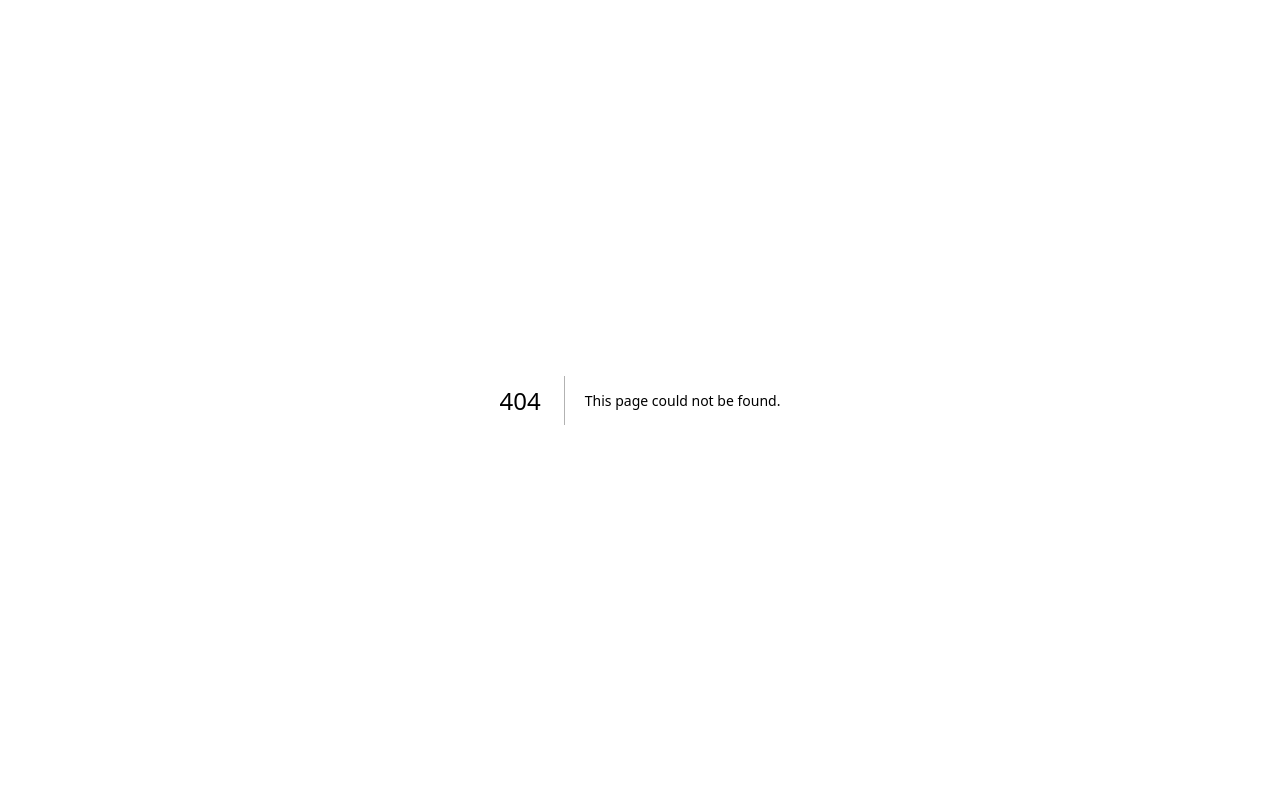
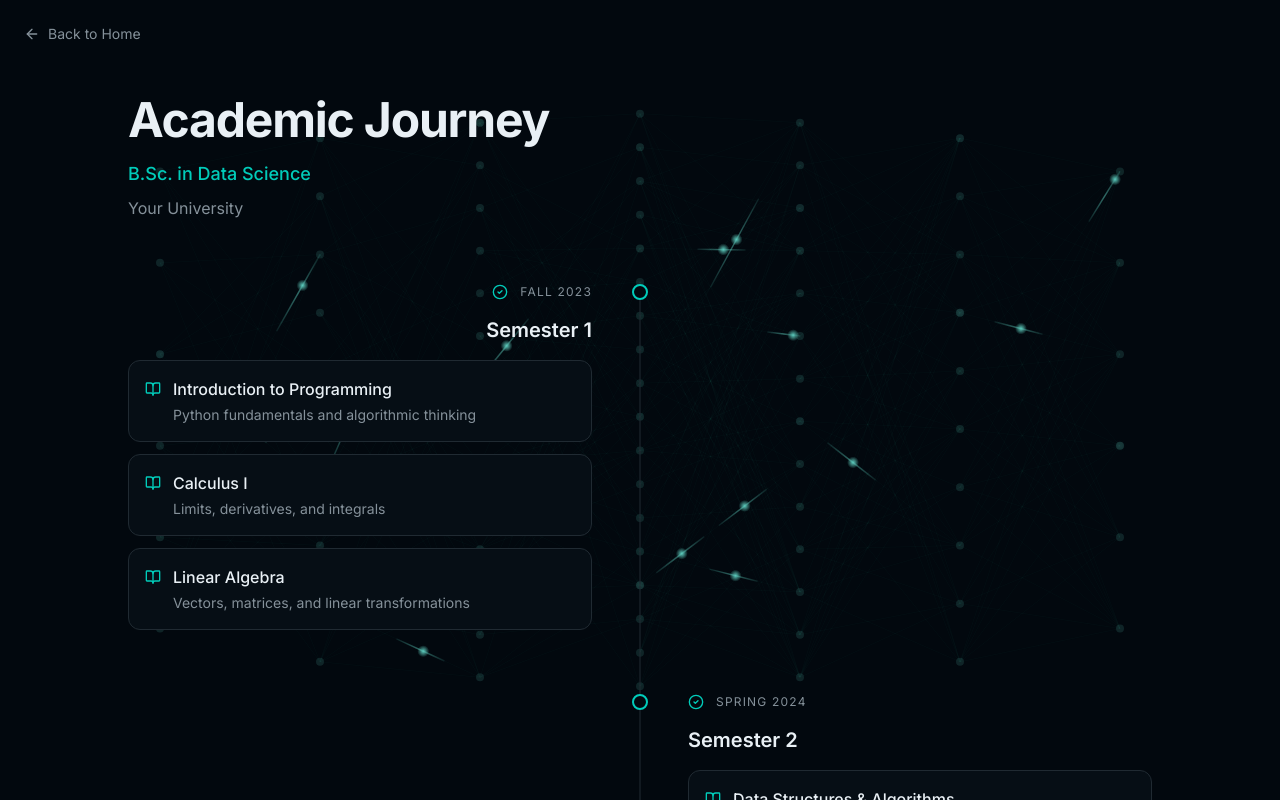
Before and after one commit to jonasjus/portfolio-website, a Next.js app: page /studies in a window 1280 px wide. Before the commit this address had no page. Shown: the top 800 px of the page. Built offline with nearby package versions, Linux system fonts and the light colour scheme.

Commit message:
feat: add studies timeline page and component
Create '/studies' page with timeline layout and customization options

Co-authored-by: Jonas Justesen <142909902+jonasjus@users.noreply.github.com>

```diff
--- /dev/null
+++ b/app/studies/page.tsx
@@ -0,0 +1,90 @@
+import { StudiesTimeline } from "@/components/studies-timeline"
+import { ParticleField } from "@/components/particle-field"
+import Link from "next/link"
+import { ArrowLeft } from "lucide-react"
+
+// Configure your semesters and courses here
+const SEMESTERS = [
+  {
+    number: 1,
+    period: "Fall 2023",
+    courses: [
+      { name: "Introduction to Programming", description: "Python fundamentals and algorithmic thinking" },
+      { name: "Calculus I", description: "Limits, derivatives, and integrals" },
+      { name: "Linear Algebra", description: "Vectors, matrices, and linear transformations" },
+    ],
+  },
+  {
+    number: 2,
+    period: "Spring 2024",
+    courses: [
+      { name: "Data Structures & Algorithms", description: "Arrays, trees, graphs, and complexity analysis" },
+      { name: "Calculus II", description: "Multivariable calculus and series" },
+      { name: "Probability & Statistics", description: "Probability theory and statistical inference" },
+    ],
+  },
+  {
+    number: 3,
+    period: "Fall 2024",
+    courses: [
+      { name: "Database Systems", description: "SQL, relational models, and query optimization" },
+      { name: "Machine Learning Fundamentals", description: "Supervised and unsupervised learning" },
+      { name: "Discrete Mathematics", description: "Logic, combinatorics, and graph theory" },
+    ],
+  },
+  {
+    number: 4,
+    period: "Spring 2025",
+    courses: [
+      { name: "Deep Learning", description: "Neural networks, CNNs, and RNNs" },
+      { name: "Statistical Modeling", description: "Regression, GLMs, and Bayesian methods" },
+      { name: "Data Visualization", description: "Principles and tools for visual analytics" },
+    ],
+  },
+  {
+    number: 5,
+    period: "Fall 2025",
+    courses: [
+      { name: "Natural Language Processing", description: "Text processing, embeddings, and transformers" },
+      { name: "Big Data Technologies", description: "Distributed computing with Spark and Hadoop" },
+      { name: "Ethics in AI", description: "Fairness, accountability, and transparency" },
+    ],
+  },
+  {
+    number: 6,
+    period: "Spring 2026",
+    isCurrent: true,
+    courses: [
+      { name: "Capstone Project", description: "End-to-end ML project with industry partner" },
+      { name: "Advanced Topics in ML", description: "Reinforcement learning and generative models" },
+      { name: "Research Methods", description: "Scientific writing and reproducibility" },
+    ],
+  },
+]
+
+export default function StudiesPage() {
+  return (
+    <main className="relative min-h-screen bg-background">
+      <ParticleField />
+
+      <div className="relative z-10">
+        {/* Back navigation */}
+        <div className="fixed top-6 left-6 z-20">
+          <Link
+            href="/"
+            className="group flex items-center gap-2 text-sm text-muted-foreground hover:text-foreground transition-colors duration-300"
+          >
+            <ArrowLeft className="w-4 h-4 group-hover:-translate-x-1 transition-transform duration-300" />
+            Back to Home
+          </Link>
+        </div>
+
+        <StudiesTimeline
+          semesters={SEMESTERS}
+          degree="B.Sc. in Data Science"
+          university="Your University"
+        />
+      </div>
+    </main>
+  )
+}
--- a/components/hero.tsx
+++ b/components/hero.tsx
@@ -55,6 +55,7 @@ export function Hero() {
             >
               {[
                 { label: "ABOUT", href: "#about" },
+                { label: "STUDIES", href: "/studies" },
                 { label: "EXPERIENCE", href: "#experience" },
                 { label: "PROJECTS", href: "#projects" },
               ].map((item, i) => (
--- /dev/null
+++ b/components/studies-timeline.tsx
@@ -0,0 +1,149 @@
+"use client"
+
+import { motion } from "framer-motion"
+import { BookOpen, Clock, CheckCircle2 } from "lucide-react"
+
+interface Course {
+  name: string
+  description?: string
+}
+
+interface Semester {
+  number: number
+  period: string // e.g., "Fall 2023"
+  courses: Course[]
+  isCurrent?: boolean
+}
+
+interface StudiesTimelineProps {
+  semesters: Semester[]
+  degree?: string
+  university?: string
+}
+
+export function StudiesTimeline({
+  semesters,
+  degree = "Bachelor of Science",
+  university = "University Name"
+}: StudiesTimelineProps) {
+  return (
+    <section className="py-24 px-6">
+      <div className="max-w-5xl mx-auto">
+        {/* Header */}
+        <motion.div
+          initial={{ opacity: 0, y: 20 }}
+          animate={{ opacity: 1, y: 0 }}
+          transition={{ duration: 0.6 }}
+          className="mb-16"
+        >
+          <h1 className="text-4xl md:text-5xl font-bold tracking-tight mb-4">
+            Academic Journey
+          </h1>
+          <p className="text-primary font-medium text-lg mb-2">{degree}</p>
+          <p className="text-muted-foreground">{university}</p>
+        </motion.div>
+
+        {/* Timeline */}
+        <div className="relative">
+          {/* Vertical line */}
+          <div className="absolute left-0 md:left-1/2 top-0 bottom-0 w-px bg-border md:-translate-x-1/2" />
+
+          {semesters.map((semester, semesterIndex) => (
+            <motion.div
+              key={semester.number}
+              initial={{ opacity: 0, y: 30 }}
+              animate={{ opacity: 1, y: 0 }}
+              transition={{ duration: 0.5, delay: semesterIndex * 0.1 }}
+              className={`relative mb-12 md:mb-16 ${
+                semesterIndex % 2 === 0
+                  ? "md:pr-[50%] md:text-right"
+                  : "md:pl-[50%] md:ml-auto"
+              }`}
+            >
+              {/* Timeline node */}
+              <div
+                className={`absolute left-0 md:left-1/2 top-0 w-4 h-4 rounded-full border-2 -translate-x-1/2 ${
+                  semester.isCurrent
+                    ? "bg-primary border-primary animate-pulse"
+                    : "bg-background border-primary"
+                }`}
+              />
+
+              {/* Content card */}
+              <div
+                className={`ml-8 md:ml-0 ${
+                  semesterIndex % 2 === 0 ? "md:mr-12" : "md:ml-12"
+                }`}
+              >
+                {/* Semester header */}
+                <div className={`flex items-center gap-3 mb-4 ${
+                  semesterIndex % 2 === 0 ? "md:justify-end" : ""
+                }`}>
+                  {semester.isCurrent ? (
+                    <Clock className="w-4 h-4 text-primary" />
+                  ) : (
+                    <CheckCircle2 className="w-4 h-4 text-primary" />
+                  )}
+                  <span className="text-xs tracking-widest text-muted-foreground uppercase">
+                    {semester.period}
+                  </span>
+                </div>
+
+                <h3 className="text-xl font-semibold mb-4">
+                  Semester {semester.number}
+                  {semester.isCurrent && (
+                    <span className="ml-3 text-xs font-normal text-primary bg-primary/10 px-2 py-1 rounded">
+                      In Progress
+                    </span>
+                  )}
+                </h3>
+
+                {/* Courses */}
+                <div className="space-y-3">
+                  {semester.courses.map((course, courseIndex) => (
+                    <motion.div
+                      key={courseIndex}
+                      initial={{ opacity: 0, x: semesterIndex % 2 === 0 ? 20 : -20 }}
+                      animate={{ opacity: 1, x: 0 }}
+                      transition={{ duration: 0.4, delay: semesterIndex * 0.1 + courseIndex * 0.05 }}
+                      className={`group p-4 rounded-lg bg-card border border-border hover:border-primary/50 transition-all duration-300 ${
+                        semesterIndex % 2 === 0 ? "md:text-left" : ""
+                      }`}
+                    >
+                      <div className="flex items-start gap-3">
+                        <BookOpen className="w-4 h-4 text-primary mt-1 shrink-0" />
+                        <div>
+                          <h4 className="font-medium text-foreground group-hover:text-primary transition-colors duration-300">
+                            {course.name}
+                          </h4>
+                          {course.description && (
+                            <p className="text-sm text-muted-foreground mt-1">
+                              {course.description}
+                            </p>
+                          )}
+                        </div>
+                      </div>
+                    </motion.div>
+                  ))}
+                </div>
+              </div>
+            </motion.div>
+          ))}
+
+          {/* Future indicator */}
+          <motion.div
+            initial={{ opacity: 0 }}
+            animate={{ opacity: 1 }}
+            transition={{ duration: 0.5, delay: semesters.length * 0.1 }}
+            className="relative"
+          >
+            <div className="absolute left-0 md:left-1/2 top-0 w-4 h-4 rounded-full border-2 border-dashed border-muted-foreground -translate-x-1/2" />
+            <p className="ml-8 md:ml-0 md:text-center text-sm text-muted-foreground pt-1">
+              More to come...
+            </p>
+          </motion.div>
+        </div>
+      </div>
+    </section>
+  )
+}
```
